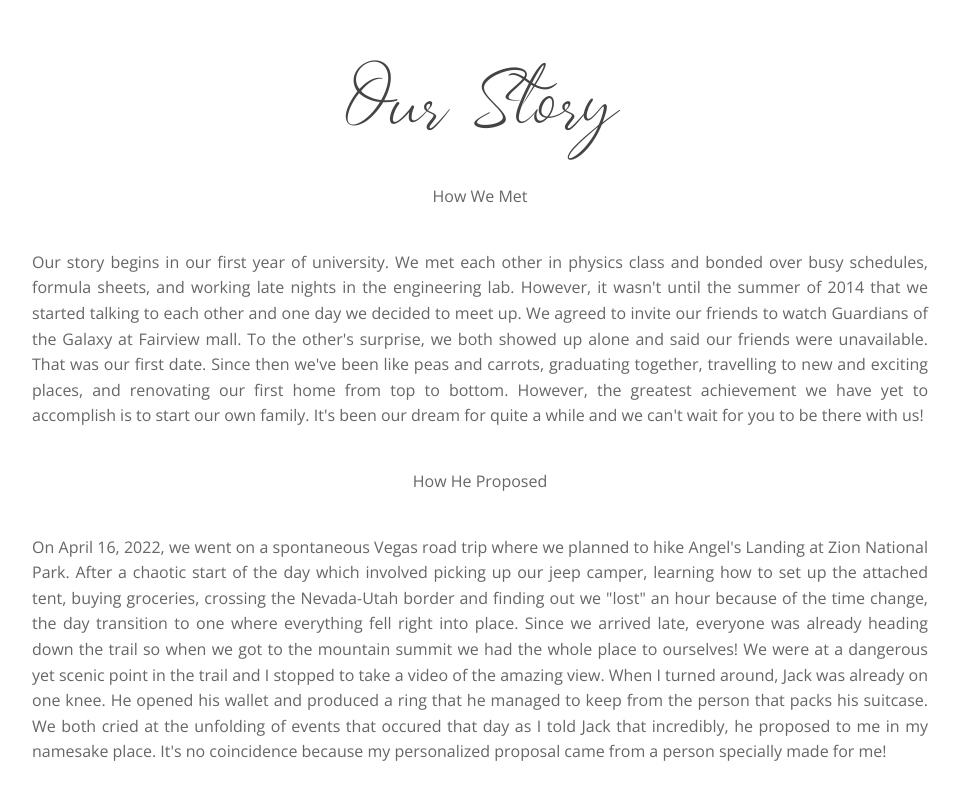
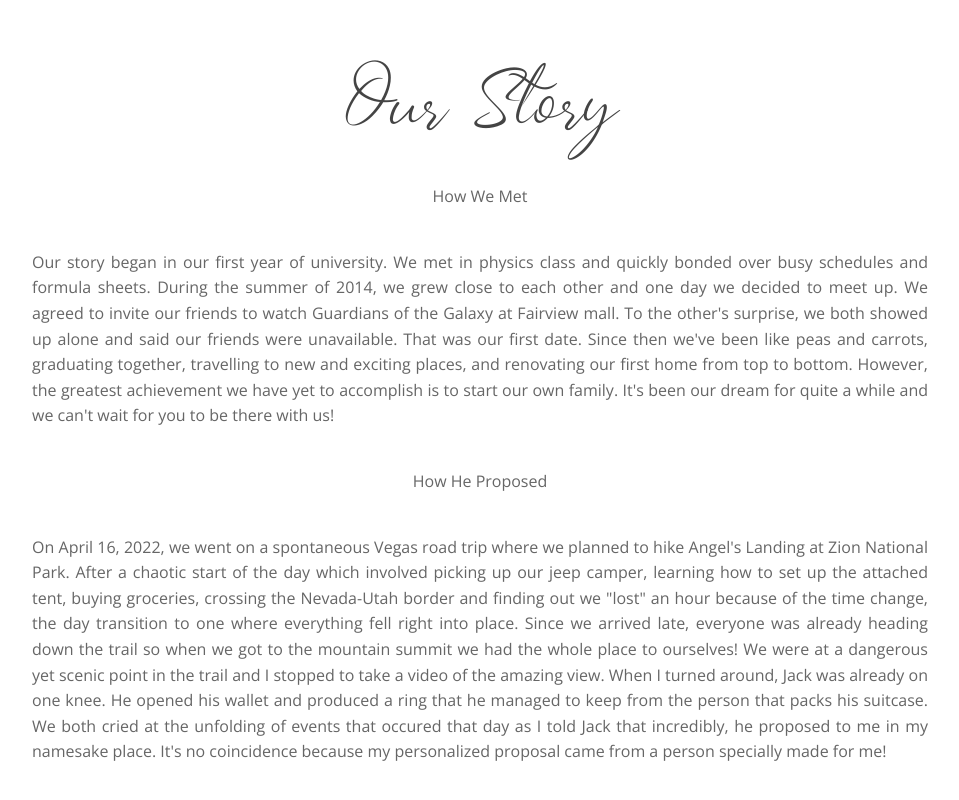
Before and after one commit to ariellaboriante/ariel-jack-wedding, a plain HTML site: page index.html in a window 1280 px wide. Shown: the part 1995-2795 px from the top of the page, without its empty margins (160-1119 px from the left). Drawn offline with nearby package versions, Linux system fonts and the light colour scheme.

Commit message:
Update index.html

```diff
--- a/index.html
+++ b/index.html
@@ -104,7 +104,7 @@
             <h3 class="saturdate-text mb60">Our Story</h3>
             <p>How We Met</p>
             <p class="p-justify">
-                Our story begins in our first year of university. We met each other in physics class and bonded over busy schedules, formula sheets, and working late nights in the engineering lab. However, it wasn't until the summer of 2014 that we started talking to each other and one day we decided to meet up. We agreed to invite our friends to watch Guardians of the Galaxy at Fairview mall. To the other's surprise, we both showed up alone and said our friends were unavailable. That was our first date. Since then we've been like peas and carrots, graduating together, travelling to new and exciting places, and renovating our first home from top to bottom. However, the greatest achievement we have yet to accomplish is to start our own family. It's been our dream for quite a while and we can't wait for you to be there with us!
+                Our story began in our first year of university. We met in physics class and quickly bonded over busy schedules and formula sheets. During the summer of 2014, we grew close to each other and one day we decided to meet up. We agreed to invite our friends to watch Guardians of the Galaxy at Fairview mall. To the other's surprise, we both showed up alone and said our friends were unavailable. That was our first date. Since then we've been like peas and carrots, graduating together, travelling to new and exciting places, and renovating our first home from top to bottom. However, the greatest achievement we have yet to accomplish is to start our own family. It's been our dream for quite a while and we can't wait for you to be there with us!
             </p>
             <p>How He Proposed</p>
             <p class="p-justify">
```
